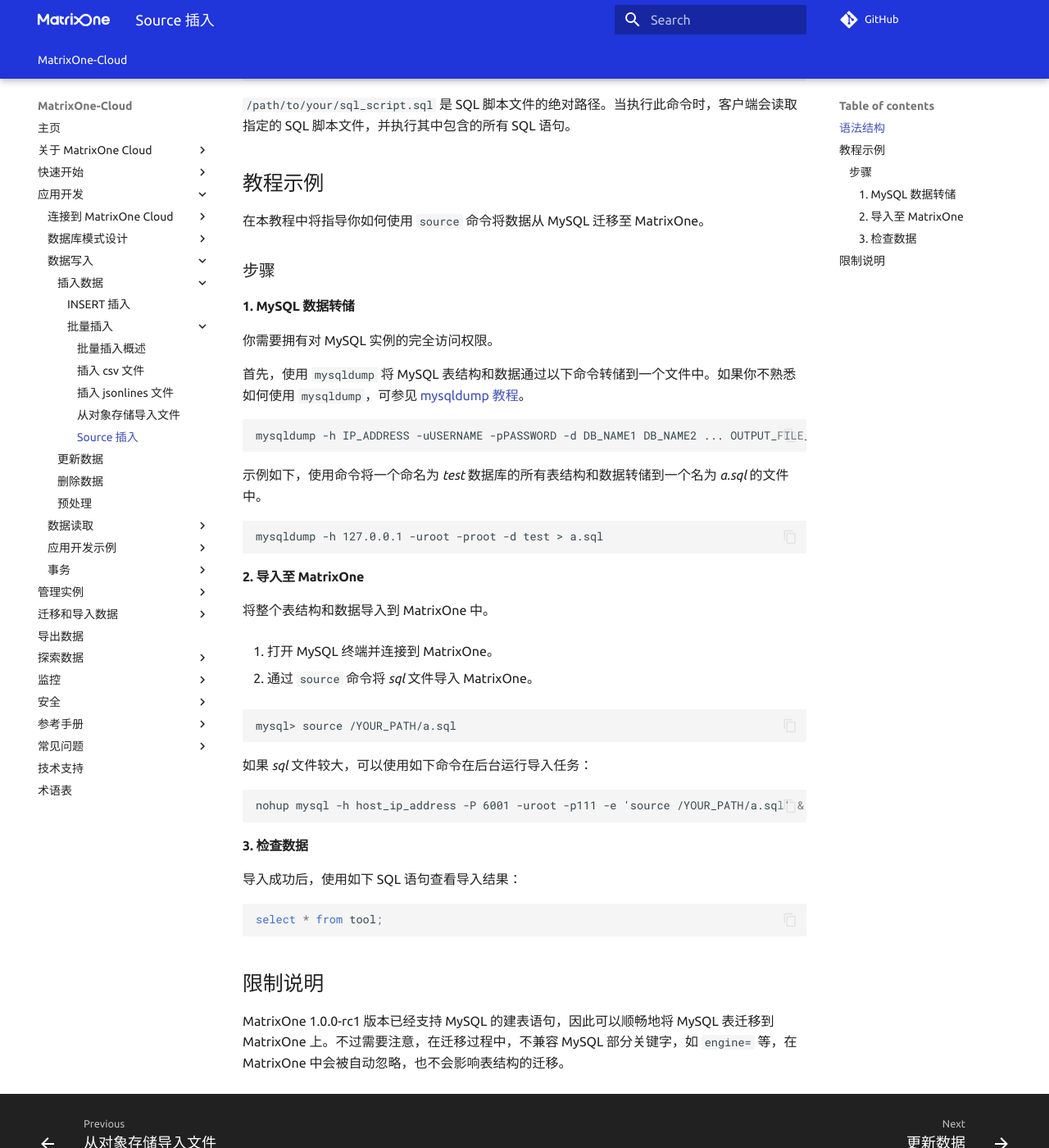
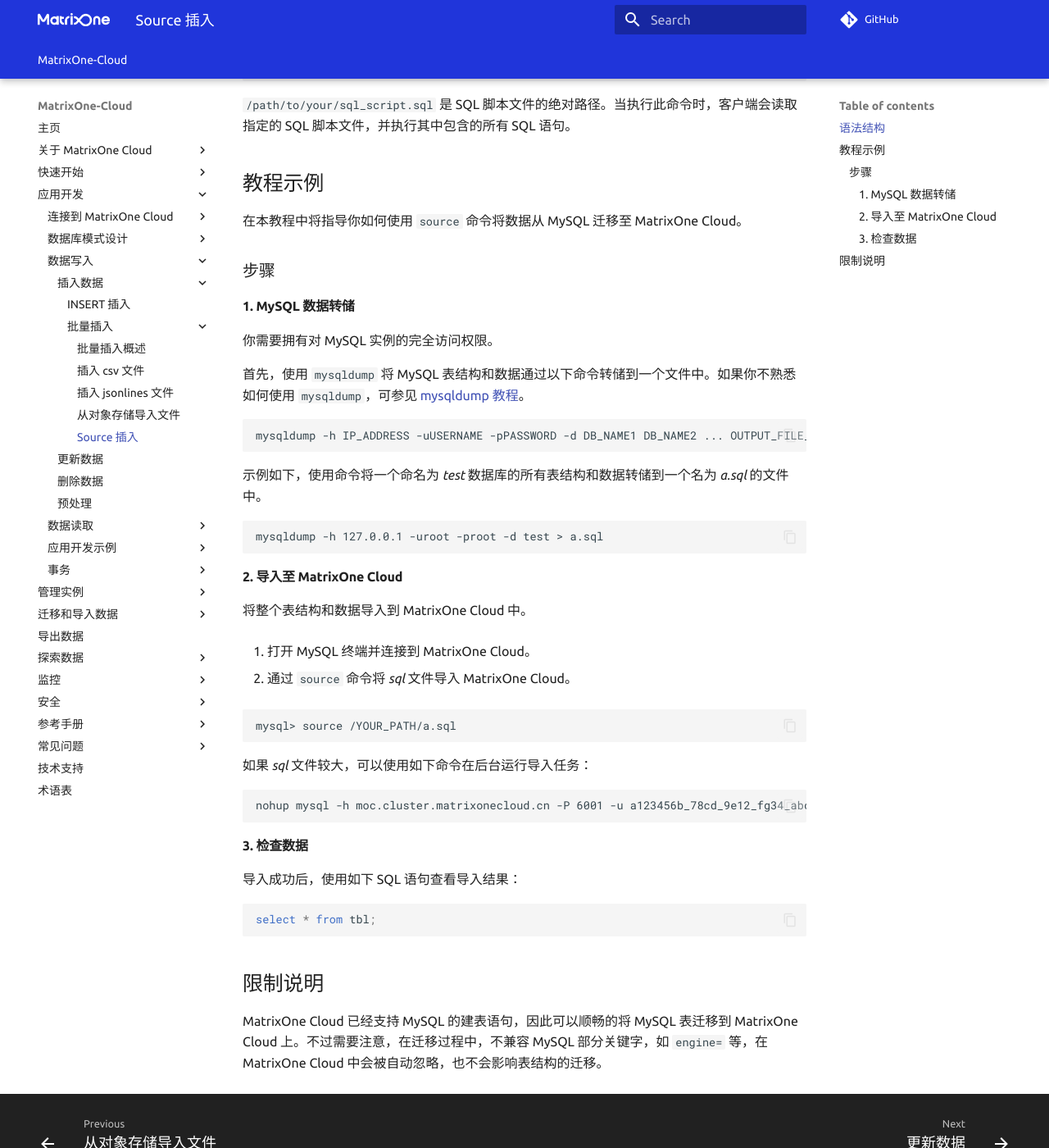
Before and after one commit to yangj1211/moc-docs, an MkDocs documentation site: the page built from docs/MatrixOne-Cloud/App-Develop/import-data/bulk-load/using-source.md, in a window 1280 px wide and 1400 px high, scrolled down 285 px. Shown: the whole window at 82% size. Built offline with MkDocs 1.6.1 and Material for MkDocs 9.7.7, drawn with Linux system fonts in a browser that asks for light colours; comment, search, counter and statistics services are not loaded; the version menu is left out; some of the changed text lies outside the part shown.

Commit message:
Update using-source.md
修改source导入文档

Signed-off-by: 吴梦龙 <90299197+WuMenglong@users.noreply.github.com>

````diff
--- a/docs/MatrixOne-Cloud/App-Develop/import-data/bulk-load/using-source.md
+++ b/docs/MatrixOne-Cloud/App-Develop/import-data/bulk-load/using-source.md
@@ -1,6 +1,6 @@
 # Source 插入
 
-本篇文档将指导你使用 `source` 命令批量导入数据至 MatrixOne。
+本篇文档将指导你使用 `source` 命令批量导入数据至 MatrixOne Cloud。
 
 ## 语法结构
 
@@ -12,7 +12,7 @@
 
 ## 教程示例
 
-在本教程中将指导你如何使用 `source` 命令将数据从 MySQL 迁移至 MatrixOne。
+在本教程中将指导你如何使用 `source` 命令将数据从 MySQL 迁移至 MatrixOne Cloud。
 
 ### 步骤
 
@@ -32,13 +32,13 @@
 mysqldump -h 127.0.0.1 -uroot -proot -d test > a.sql
 ```
 
-#### 2. 导入至 MatrixOne
+#### 2. 导入至 MatrixOne Cloud
 
-将整个表结构和数据导入到 MatrixOne 中。
+将整个表结构和数据导入到 MatrixOne Cloud 中。
 
-1. 打开 MySQL 终端并连接到 MatrixOne。
+1. 打开 MySQL 终端并连接到 MatrixOne Cloud。
 
-2. 通过 `source` 命令将 *sql* 文件导入 MatrixOne。
+2. 通过 `source` 命令将 *sql* 文件导入 MatrixOne Cloud。
 
 ```
 mysql> source /YOUR_PATH/a.sql
@@ -47,7 +47,7 @@
 如果 *sql* 文件较大，可以使用如下命令在后台运行导入任务：
 
 ```
-nohup mysql -h host_ip_address -P 6001 -uroot -p111 -e 'source /YOUR_PATH/a.sql' &
+nohup mysql -h moc.cluster.matrixonecloud.cn -P 6001 -u a123456b_78cd_9e12_fg34_abcd5d6789ef:admin:accountadmin  -p'$pwd' -e 'use dbname; source /YOUR_PATH/a.sql;' &
 ```
 
 #### 3. 检查数据
@@ -55,9 +55,9 @@
 导入成功后，使用如下 SQL 语句查看导入结果：
 
 ```sql
-select * from tool;
+select * from tbl;
 ```
 
 ## 限制说明
 
-MatrixOne 1.0.0-rc1 版本已经支持 MySQL 的建表语句，因此可以顺畅地将 MySQL 表迁移到 MatrixOne 上。不过需要注意，在迁移过程中，不兼容 MySQL 部分关键字，如 `engine=` 等，在 MatrixOne 中会被自动忽略，也不会影响表结构的迁移。
+MatrixOne Cloud 已经支持 MySQL 的建表语句，因此可以顺畅的将 MySQL 表迁移到 MatrixOne Cloud 上。不过需要注意，在迁移过程中，不兼容 MySQL 部分关键字，如 `engine=` 等，在 MatrixOne Cloud 中会被自动忽略，也不会影响表结构的迁移。
````
